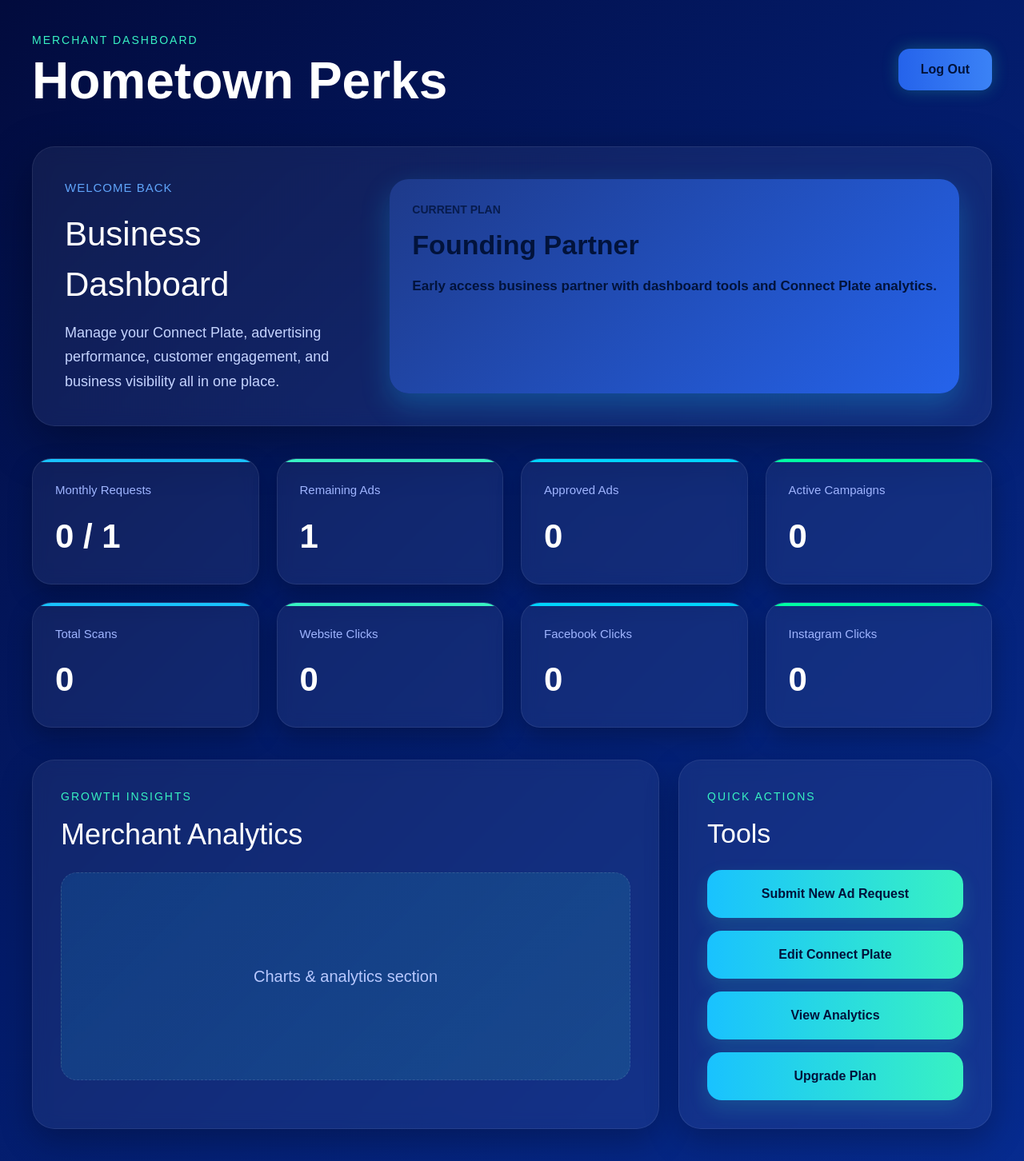
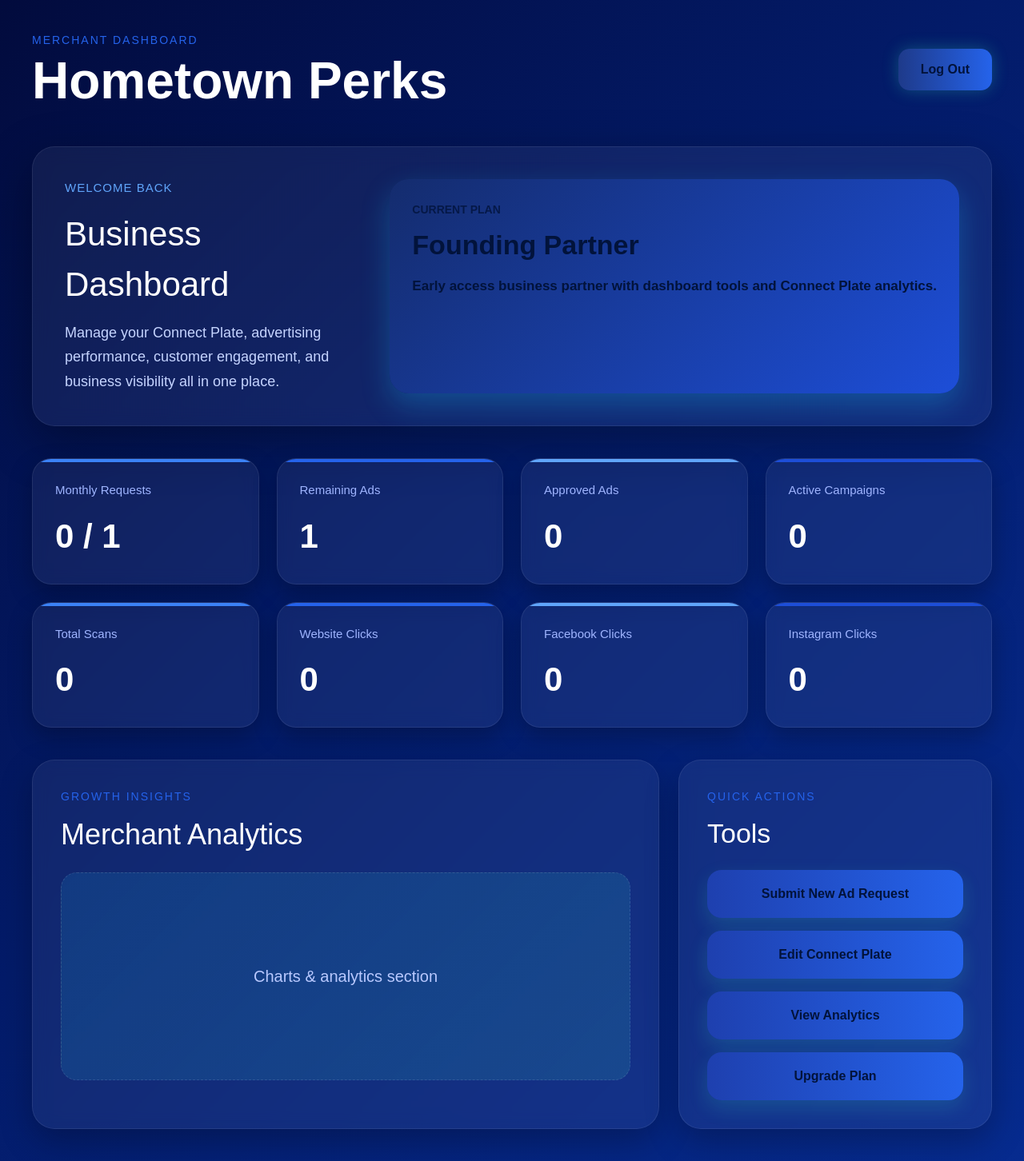
Before and after one commit to hometownperksllc/hometown-perks-portal, a Next.js app: page /dashboard in a window 1280 px wide. Shown: the whole page at 80% size. Built offline with nearby package versions, Linux system fonts and the light colour scheme; no server answers.

Commit message:
Refine dashboard colors

```diff
--- a/app/dashboard/page.tsx
+++ b/app/dashboard/page.tsx
@@ -40,42 +40,42 @@ export default function DashboardPage() {
     {
       label: "Monthly Requests",
       value: "0 / 1",
-      color: "#19c2ff",
+      color: "#3b82f6",
     },
     {
       label: "Remaining Ads",
       value: "1",
-      color: "#38f2c2",
+      color: "#2563eb",
     },
     {
       label: "Approved Ads",
       value: "0",
-      color: "#00d4ff",
+      color: "#60a5fa",
     },
     {
       label: "Active Campaigns",
       value: "0",
-      color: "#00ffa3",
+      color: "#1d4ed8",
     },
     {
       label: "Total Scans",
       value: "0",
-      color: "#19c2ff",
+      color: "#3b82f6",
     },
     {
       label: "Website Clicks",
       value: "0",
-      color: "#38f2c2",
+      color: "#2563eb",
     },
     {
       label: "Facebook Clicks",
       value: "0",
-      color: "#00d4ff",
+      color: "#60a5fa",
     },
     {
       label: "Instagram Clicks",
       value: "0",
-      color: "#00ffa3",
+      color: "#1d4ed8",
     },
   ];
 
@@ -104,7 +104,7 @@ export default function DashboardPage() {
         <div>
           <div
             style={{
-              color: "#38f2c2",
+              color: "#2563eb",
               fontSize: "14px",
               marginBottom: "8px",
               letterSpacing: "2px",
@@ -129,7 +129,7 @@ export default function DashboardPage() {
         <button
           onClick={logout}
           style={{
-            background: "linear-gradient(90deg,#2563eb,#3b82f6)",
+            background: "linear-gradient(90deg,#1e3a8a,#2563eb)",
             border: "none",
             color: "#02133b",
             padding: "14px 28px",
@@ -204,7 +204,7 @@ export default function DashboardPage() {
             style={{
               minWidth: "260px",
               background:
-              "linear-gradient(135deg,#1e3a8a 0%, #2563eb 100%)",
+              "linear-gradient(135deg,#142c6e 0%, #1d4ed8 100%)",
               borderRadius: "24px",
               padding: "28px",
               color: "#02133b",
@@ -317,7 +317,7 @@ export default function DashboardPage() {
         >
           <div
             style={{
-              color: "#38f2c2",
+              color: "#2563eb",
               fontSize: "14px",
               letterSpacing: "2px",
               textTransform: "uppercase",
@@ -368,7 +368,7 @@ export default function DashboardPage() {
         >
           <div
             style={{
-              color: "#38f2c2",
+              color: "#2563eb",
               fontSize: "14px",
               letterSpacing: "2px",
               textTransform: "uppercase",
@@ -418,7 +418,7 @@ export default function DashboardPage() {
 }
 
 const buttonStyle = {
-  background: "linear-gradient(90deg,#19c2ff,#38f2c2)",
+  background: "linear-gradient(90deg,#1e40af,#2563eb)",
   border: "none",
   color: "#02133b",
   padding: "18px",
```
